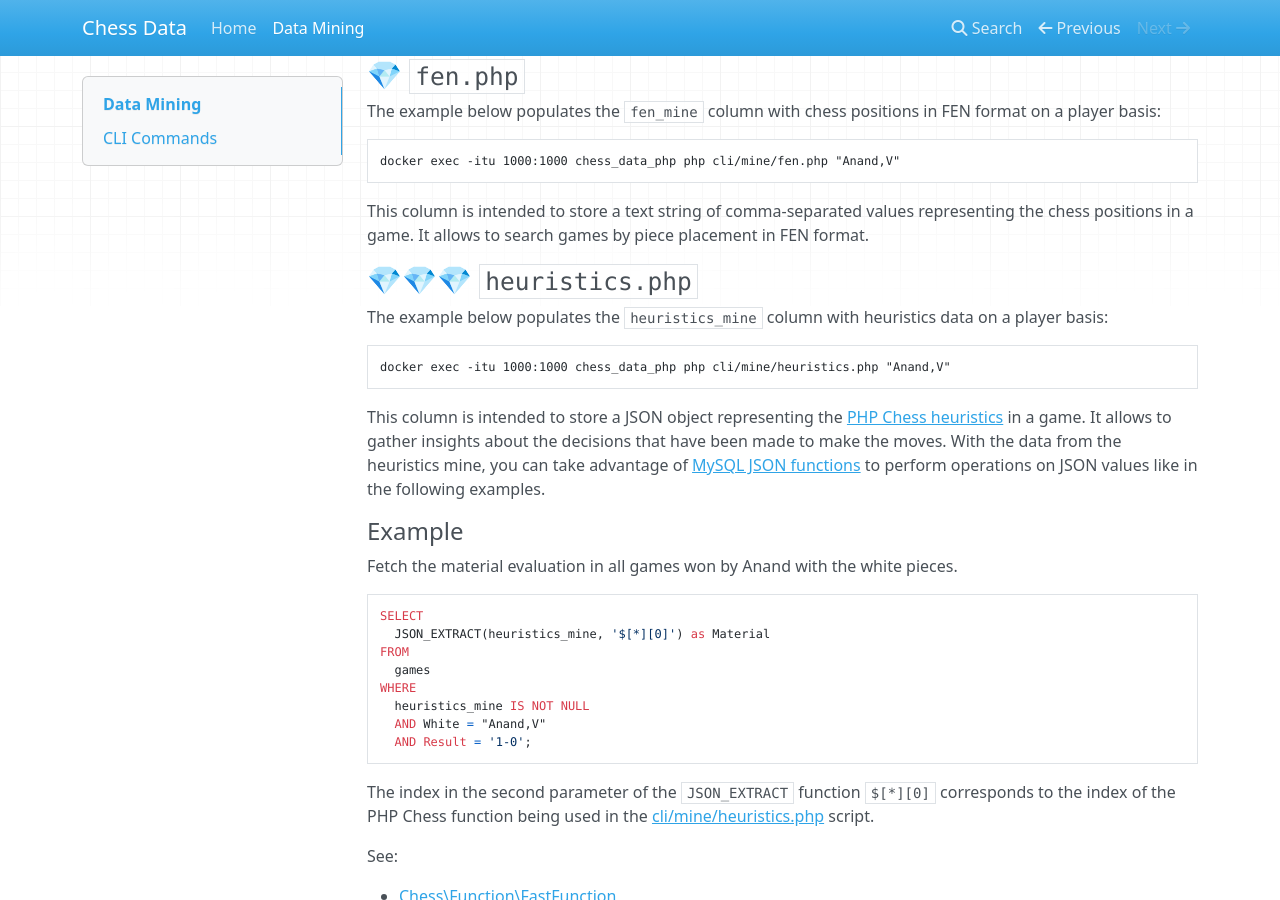
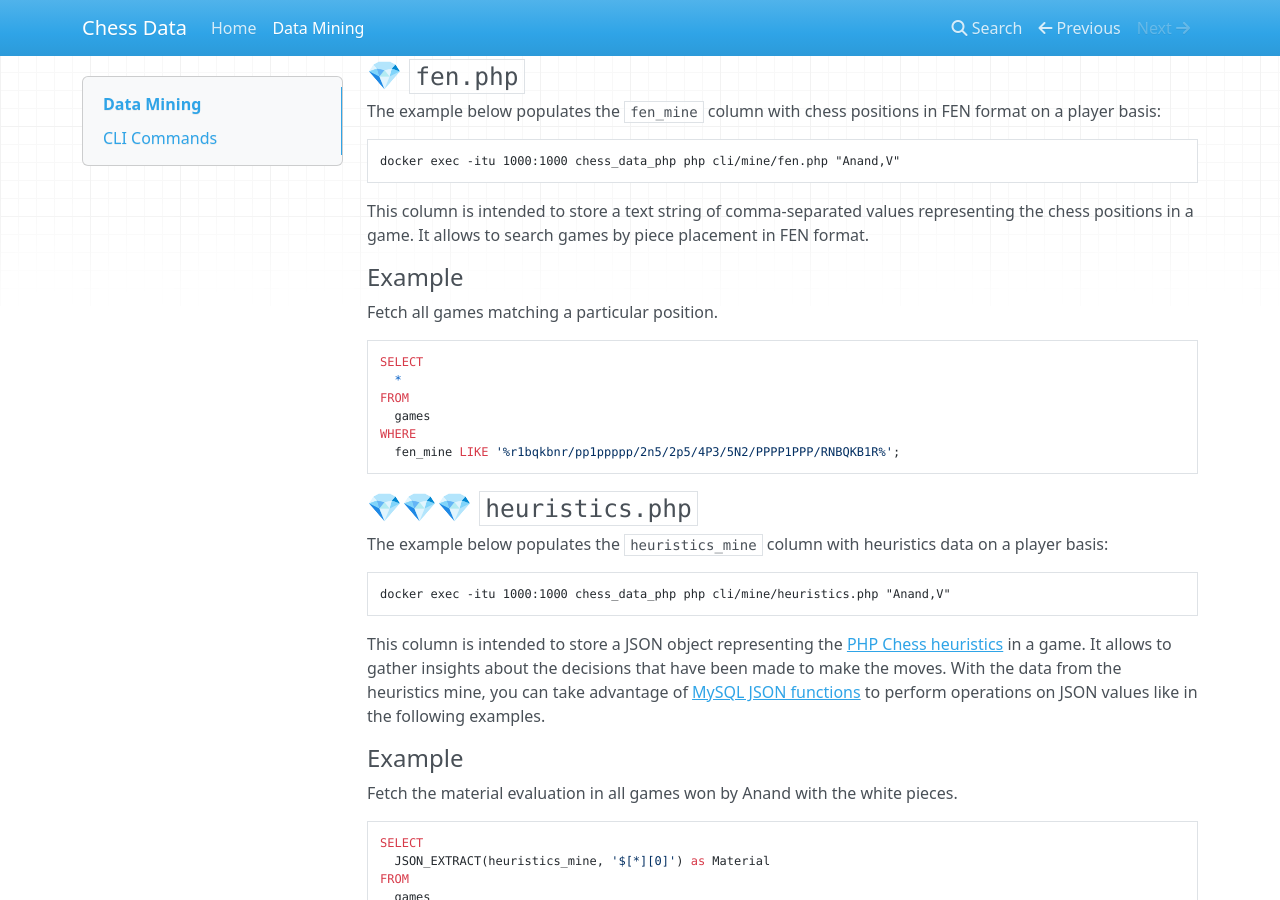
Before and after one commit to chesslablab/chess-data, an MkDocs documentation site: the page built from docs/data-mining.md, in a window 1280 px wide and 900 px high, scrolled down 495 px. Built offline with MkDocs 1.6.1, drawn with Linux system fonts in a browser that asks for light colours; nearby versions of some CDN libraries.

Commit message:
Added example

````diff
--- a/docs/data-mining.md
+++ b/docs/data-mining.md
@@ -23,6 +23,19 @@ docker exec -itu 1000:1000 chess_data_php php cli/mine/fen.php "Anand,V"
 ```
 
 This column is intended to store a text string of comma-separated values representing the chess positions in a game. It allows to search games by piece placement in FEN format.
+
+#### Example
+
+Fetch all games matching a particular position.
+
+```sql
+SELECT
+  *
+FROM
+  games
+WHERE
+  fen_mine LIKE '%r1bqkbnr/pp1ppppp/2n5/2p5/4P3/5N2/PPPP1PPP/RNBQKB1R%';
+```
 
 ### 💎💎💎 `heuristics.php`
 
````
